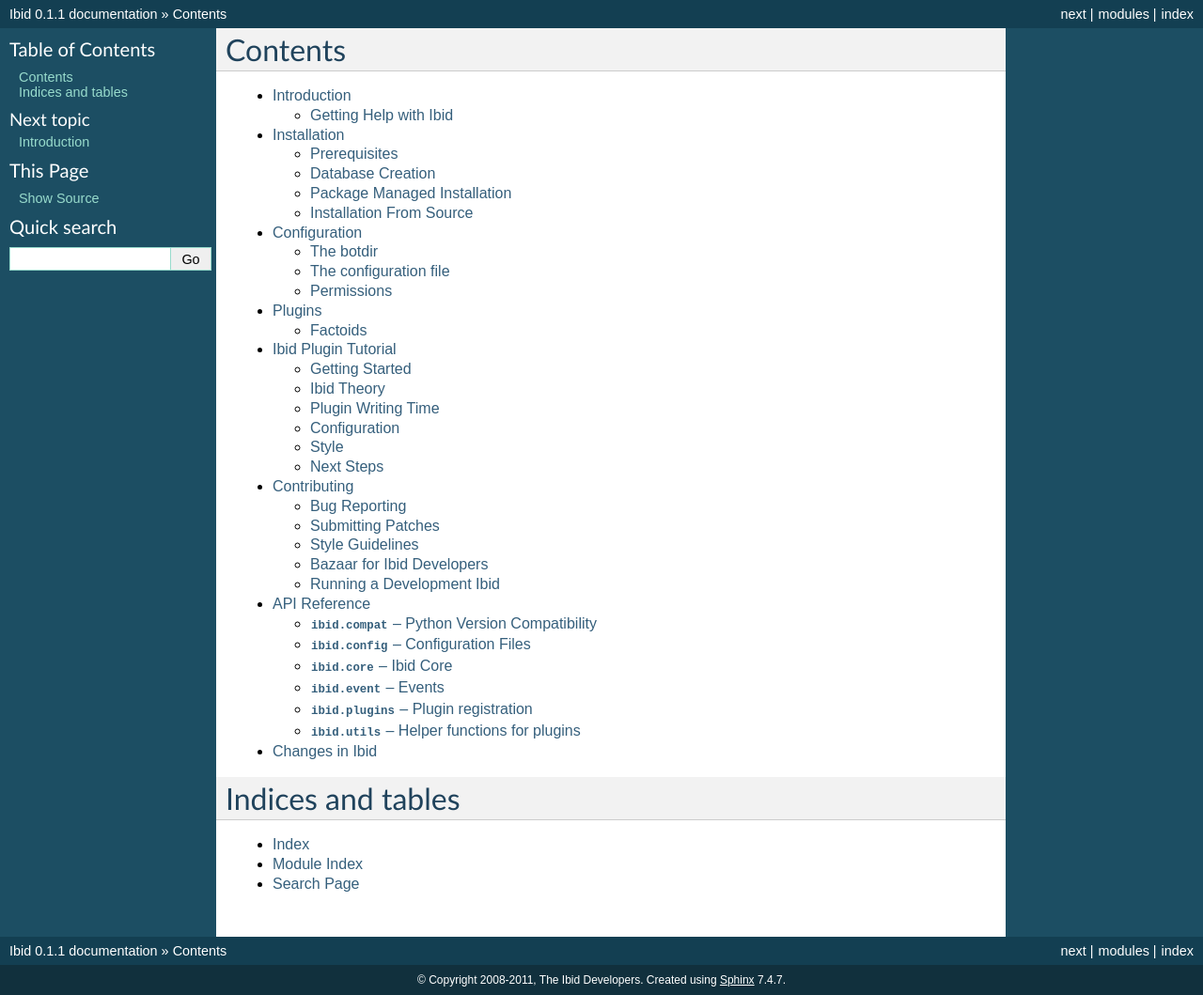
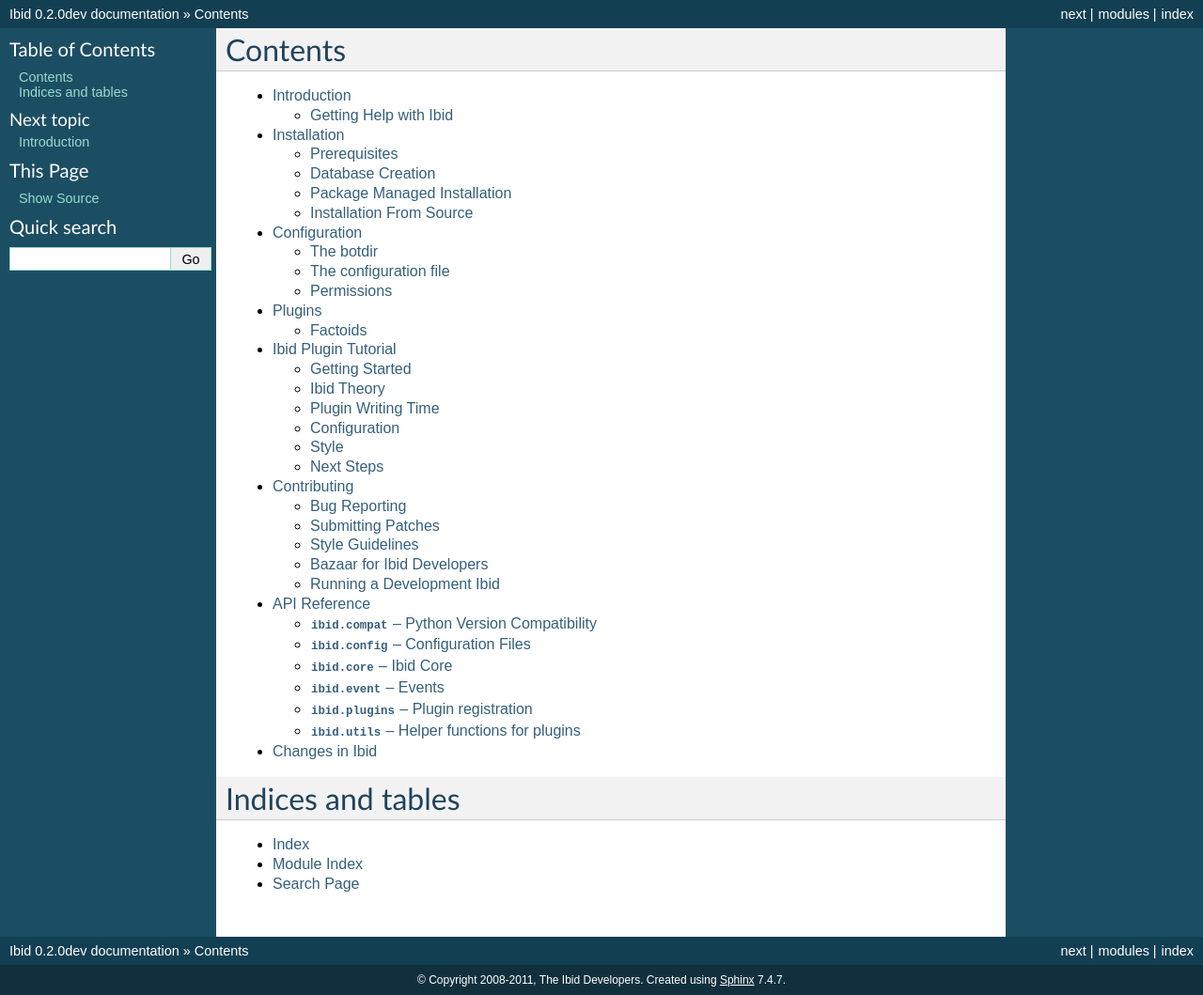
Before and after one commit to ibid/ibid, a Sphinx documentation site: the page built from docs/index.rst, in a window 1280 px wide. Shown: the whole page at 94% size. Built offline with Sphinx 7.4.7, drawn with Linux system fonts in a browser that asks for light colours.

Commit message:
Set version=0.2.0dev

```diff
--- a/docs/conf.py
+++ b/docs/conf.py
@@ -52,9 +52,9 @@
 # built documents.
 #
 # The short X.Y version.
-version = '0.1'
+version = '0.2'
 # The full version, including alpha/beta/rc tags.
-release = '0.1.1'
+release = '0.2.0dev'
 
 # The language for content autogenerated by Sphinx. Refer to documentation
 # for a list of supported languages.
--- a/setup.py
+++ b/setup.py
@@ -35,7 +35,7 @@
 
 setup(
     name='Ibid',
-    version='0.1.1',
+    version='0.2.0dev',
     description='Multi-protocol general purpose chat bot',
     url='http://ibid.omnia.za.net/',
     keywords='chat bot irc jabber twisted messaging',
```
